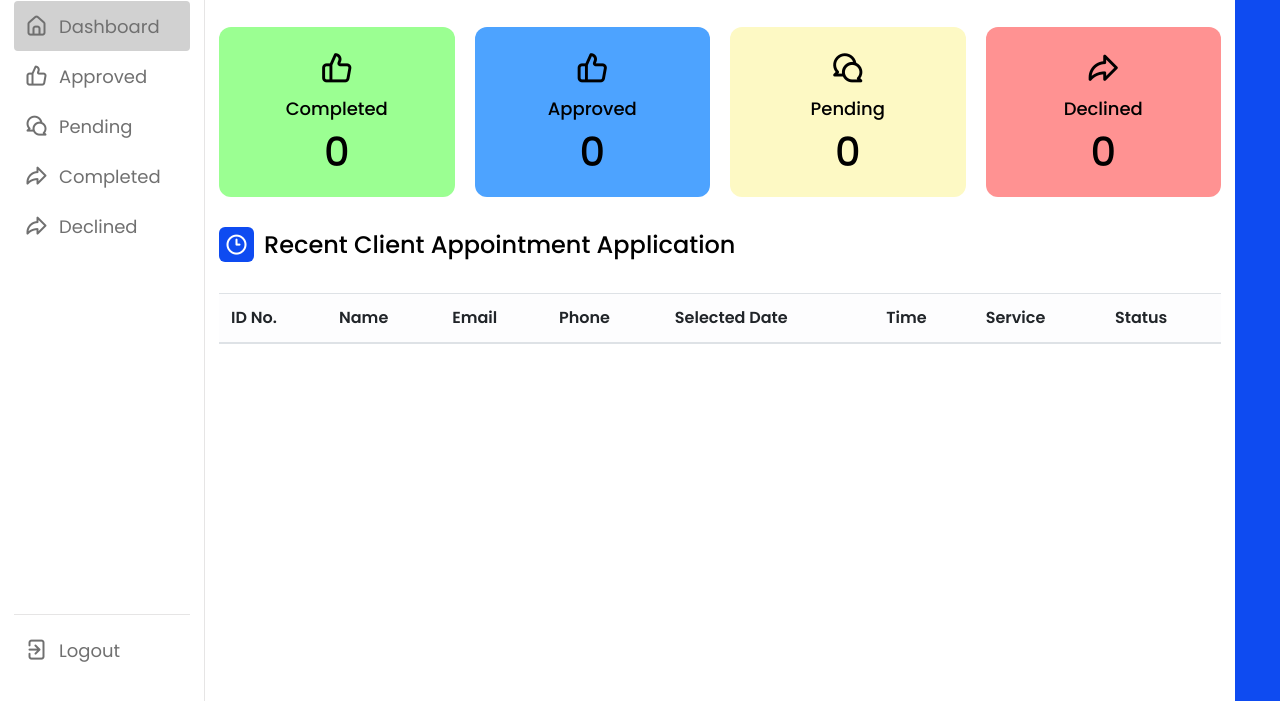
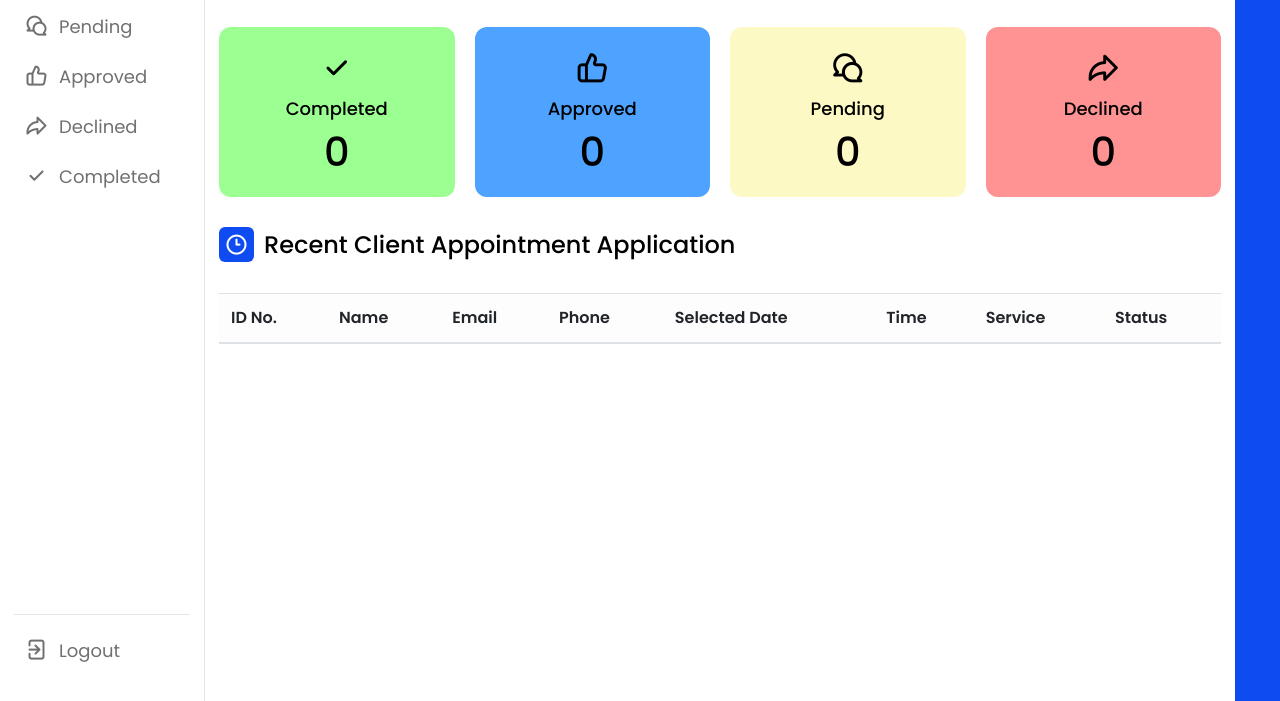
Before and after one commit to dan443322/northeast-dental, a website built with Vite: page Adminside/adminindex.html in a window 1280 px wide. Shown: the part 99-800 px from the top of the page. Built offline with nearby package versions, Linux system fonts and the light colour scheme; no server answers; sample sign-in values are in the browser's storage; files whose address does not match are found by name.

Commit message:
Update adminindex.html

```diff
--- a/Adminside/adminindex.html
+++ b/Adminside/adminindex.html
@@ -31,25 +31,23 @@
         </div>
         <div class="menu-items">
             <ul class="nav-links">
-                <li id="dashboard-click" class="active-click"><a>
-                        <i class="uil uil-estate"></i>
-                        <span class="link-name">Dashboard</span>
+                <li id="filter-pending"><a>
+                        <i class="uil uil-comments"></i>
+                        <span class="link-name">Pending</span>
                     </a></li>
                 <li id="filter-approved"><a>
                         <i class="uil uil-thumbs-up"></i>
                         <span class="link-name">Approved</span>
                     </a></li>
-                <li id="filter-pending"><a>
-                        <i class="uil uil-comments"></i>
-                        <span class="link-name">Pending</span>
-                    </a></li>
-                <li id="filter-completed"><a>
-                        <i class="uil uil-share"></i>
-                        <span class="link-name">Completed</span>
-                    </a></li>
+
+
                 <li id="filter-declined"><a>
                         <i class="uil uil-share"></i>
                         <span class="link-name">Declined</span>
+                    </a></li>
+                <li id="filter-completed"><a>
+                        <i class="uis uil-check"></i>
+                        <span class="link-name">Completed</span>
                     </a></li>
             </ul>
 
@@ -71,7 +69,7 @@
                 </div>
                 <div class="boxes">
                     <div class="box box1">
-                        <i class="uil uil-thumbs-up"></i>
+                        <i class="uis uil-check"></i>
                         <span class="text">Completed</span>
                         <span class="number">--</span>
                     </div>
```
